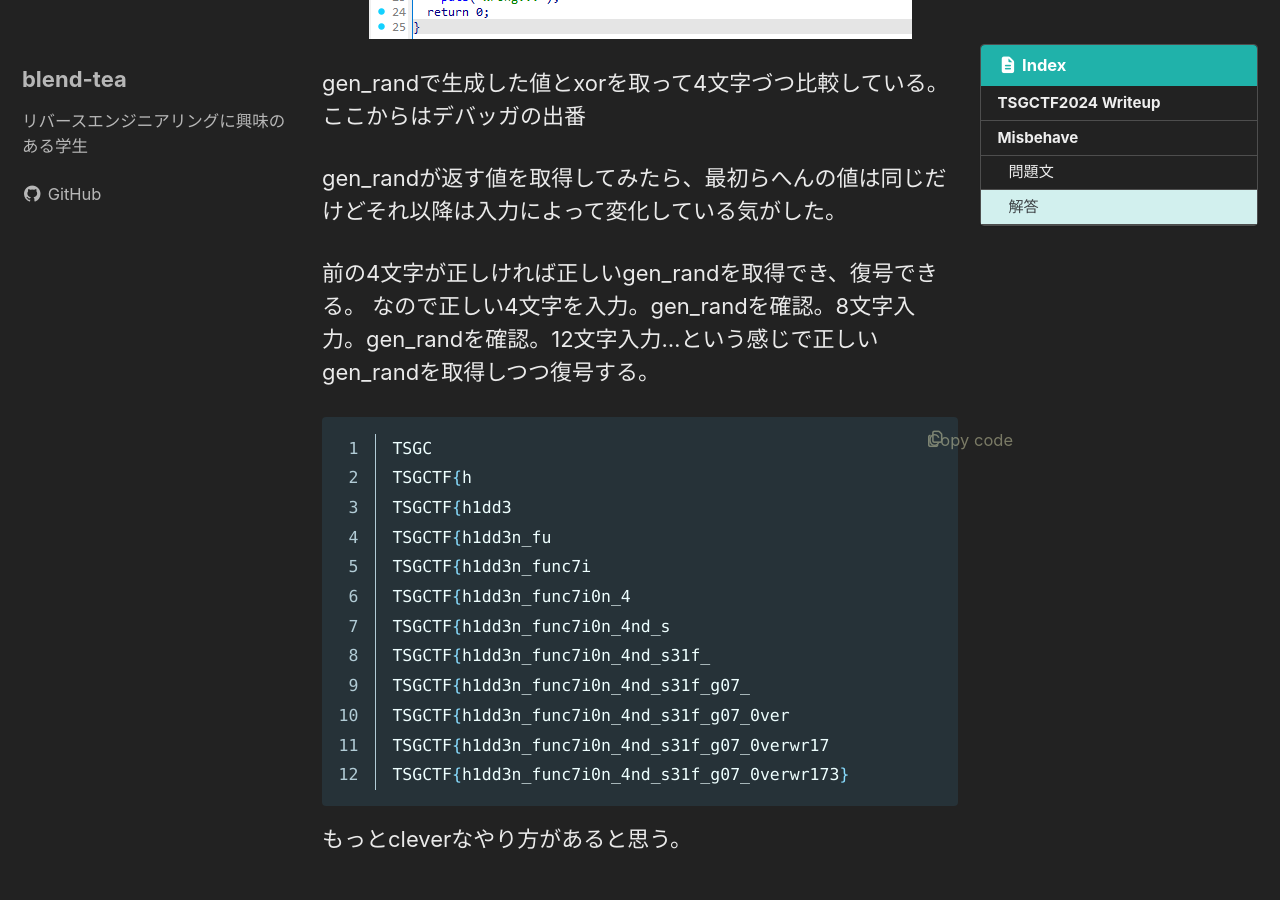
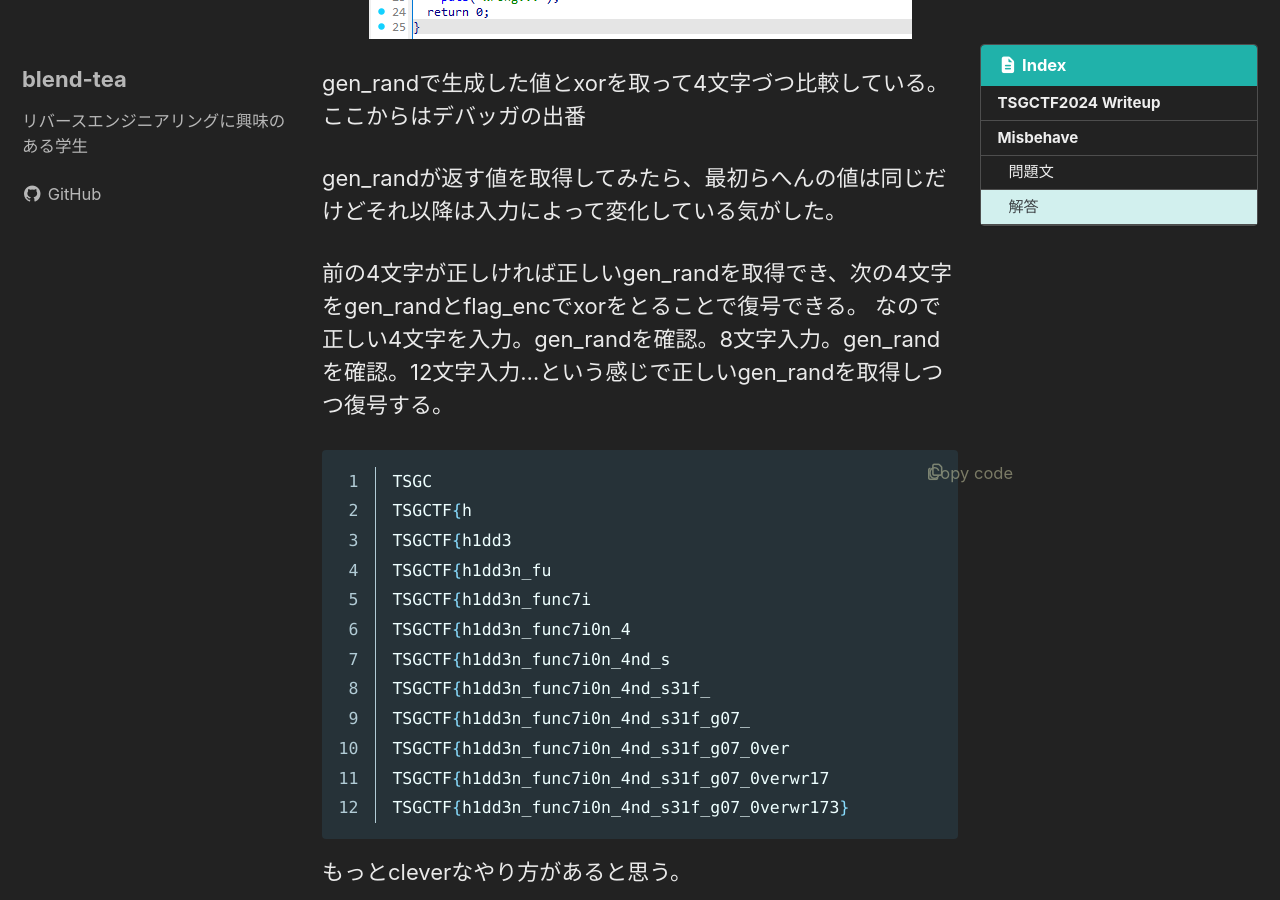
Before and after one commit to blend-tea/blog, a Jekyll site: the page built from _posts/2024-12-16-TSGCTF2024-Writeup(rev 1問).md, in a window 1280 px wide and 900 px high, scrolled down 1426 px. Built offline with Jekyll 4.4.1, drawn with Linux system fonts in a browser that asks for light colours; cached includes are drawn as plain includes.

````diff
--- a/_posts/2024-12-16-TSGCTF2024-Writeup(rev 1問).md
+++ b/_posts/2024-12-16-TSGCTF2024-Writeup(rev 1問).md
@@ -32,7 +32,7 @@ gen_randで生成した値とxorを取って4文字づつ比較している。
 
 gen_randが返す値を取得してみたら、最初らへんの値は同じだけどそれ以降は入力によって変化している気がした。
 
-前の4文字が正しければ正しいgen_randを取得でき、復号できる。
+前の4文字が正しければ正しいgen_randを取得でき、次の4文字をgen_randとflag_encでxorをとることで復号できる。
 なので正しい4文字を入力。gen_randを確認。8文字入力。gen_randを確認。12文字入力...という感じで正しいgen_randを取得しつつ復号する。
 ```bash
 TSGC
````
